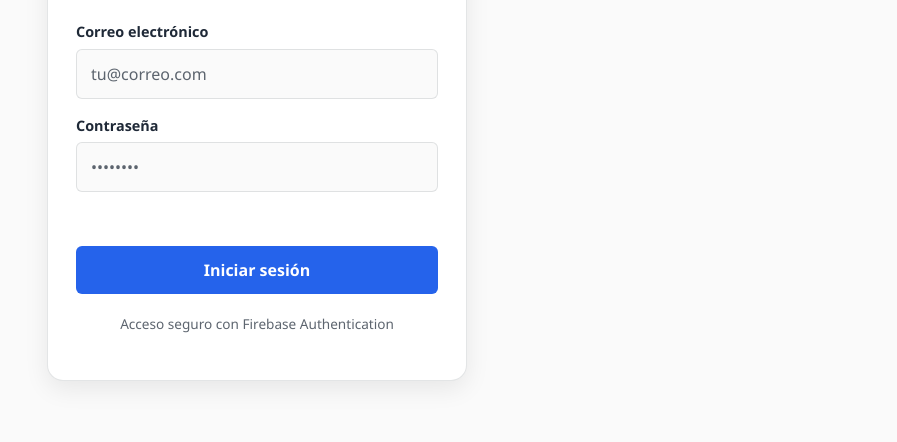
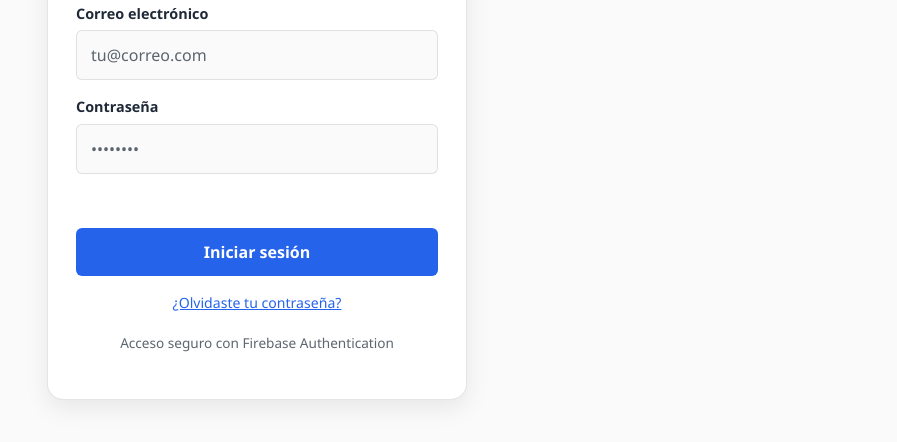
Before and after one commit to Gaboo-eng/CodePad, a plain HTML site: page public/login.html in a window 1280 px wide. Shown: the part 316-758 px from the top of the page, without its empty margins (383-1280 px from the left). Drawn offline with Linux system fonts and the light colour scheme.

Commit message:
Add files via upload

```diff
--- a/public/login.html
+++ b/public/login.html
@@ -49,6 +49,7 @@
         <button type="submit" id="login-submit" class="btn-primary">Iniciar sesión</button>
       </form>
 
+      <p class="login-recovery-link"><a href="./restablecer-contrasena.html">¿Olvidaste tu contraseña?</a></p>
       <p class="login-footer">Acceso seguro con Firebase Authentication</p>
     </section>
   </main>
```
